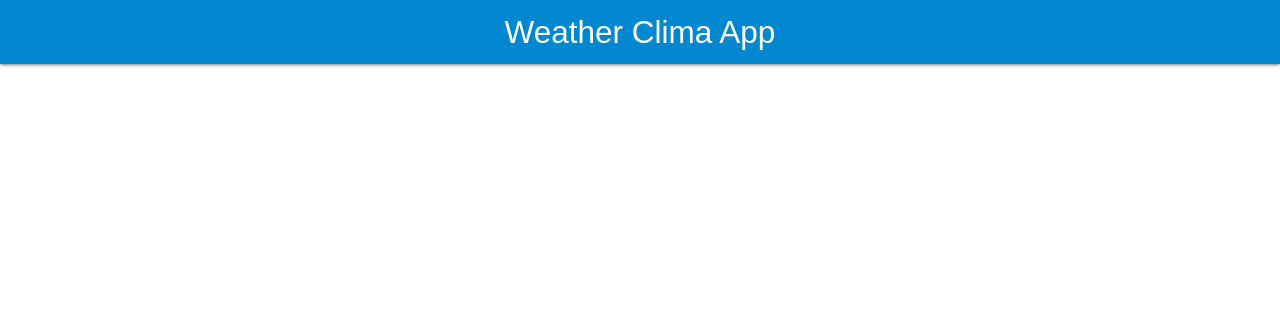
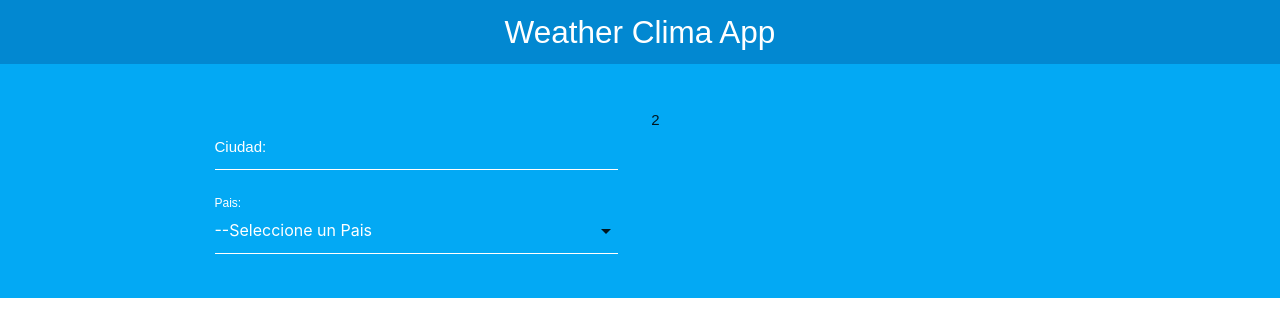
Before and after one commit to srcortes/clima, a React (Create React App) app: page / in a window 1280 px wide. Shown: the top 336 px of the page. Built offline with nearby package versions, Linux system fonts and the light colour scheme.

Commit message:
Is create file component.js and add components of materialize css

```diff
--- a/src/App.js
+++ b/src/App.js
@@ -1,13 +1,22 @@
-import React, {Fragment} from 'react';
-import Header from './Components/Header'
-
+import React, { Fragment } from "react";
+import Header from "./Components/Header";
+import Formulario from "./Components/Formulario"
 
 function App() {
   return (
     <Fragment>
-       <Header
-          titulo='Weather Clima App'
-       />
+      <Header titulo="Weather Clima App" />
+
+      <div className="contenedor-form">
+        <div className="container">
+          <div className="row">
+            <div className="col m6 s12">
+              <Formulario/>
+            </div>
+            <div className="col m6 s12">2</div>
+          </div>
+        </div>
+      </div>
     </Fragment>
   );
 }
--- /dev/null
+++ b/src/Components/Formulario.js
@@ -0,0 +1,21 @@
+import React from "react";
+
+const Formulario = () => {
+  return (
+    <form>
+      <div className="input-field col s12">
+        <input type="text" name="ciudad" id="ciudad" />
+        <label htmlFor="ciudad">Ciudad:</label>
+      </div>
+
+      <div className="input-field col s12">
+        <select name="pais" id="pais">
+            <option value="">--Seleccione un Pais</option>
+        </select>
+        <label htmlFor="pais">Pais:</label>
+      </div>
+    </form>
+  );
+};
+
+export default Formulario;
```
